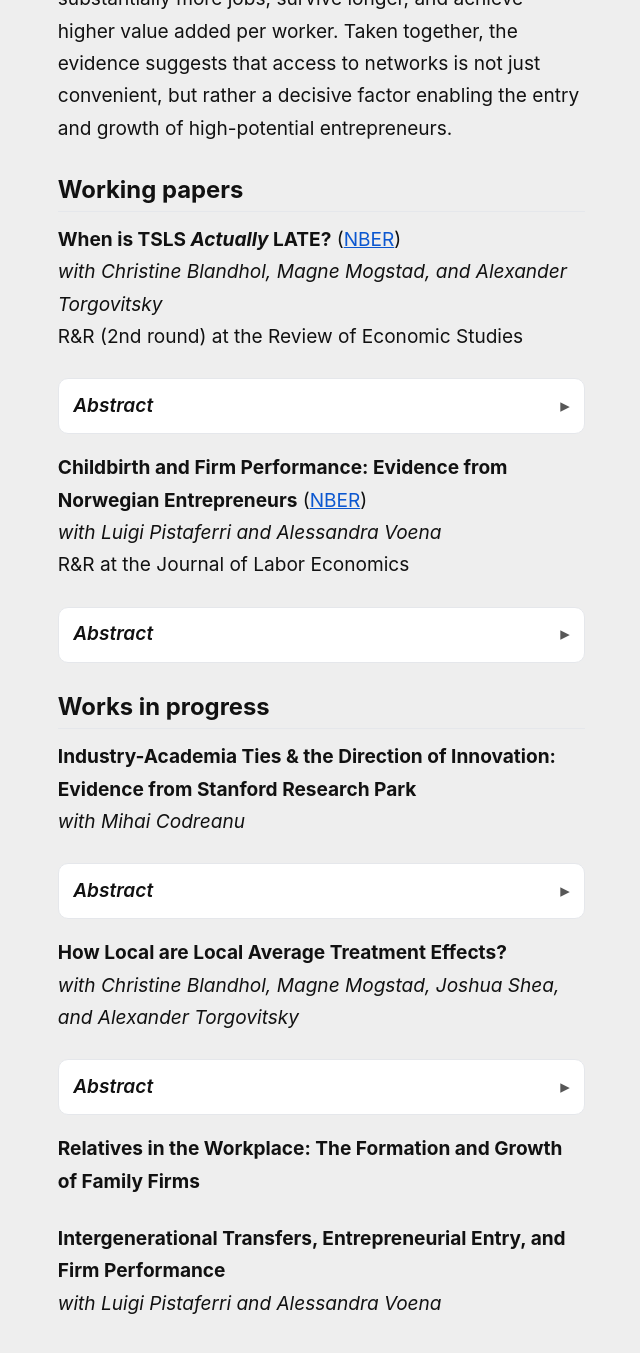
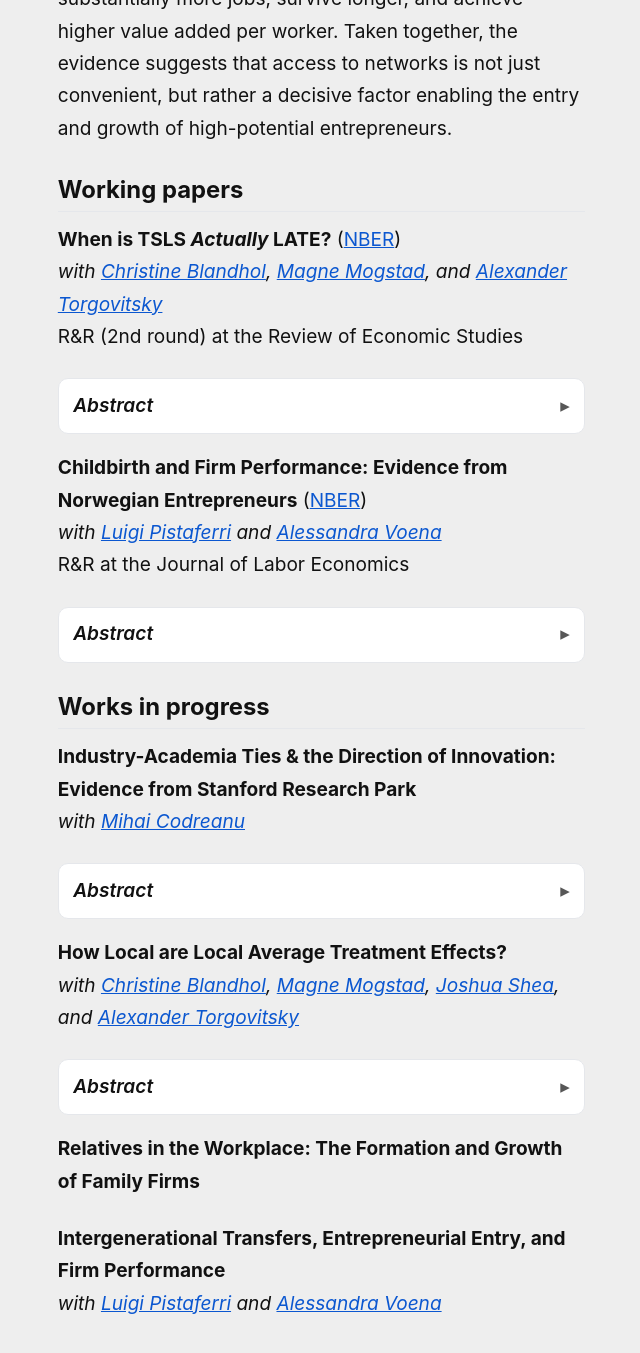
Before and after one commit to johnnybonney/johnnybonney.github.io, a Jekyll site: the page built from _pages/about.md, in a window 1280 px wide and 1400 px high, scrolled down 1308 px. Shown: the top 1353 px of the window, without its empty margins (430-1070 px from the left). Built offline with Jekyll 4.4.1, drawn with Linux system fonts in a browser that asks for light colours; a script that is not in the unit is left out; part of the change alters nothing that is shown.

Commit message:
Add links to coauthor websites

```diff
--- a/_pages/about.md
+++ b/_pages/about.md
@@ -42,7 +42,7 @@ Many entrepreneurs rely on their personal networks to hire their first employees
 ## Working papers
 
 **When is TSLS *Actually* LATE?** ([NBER](https://www.nber.org/papers/w29709))
-*with Christine Blandhol, Magne Mogstad, and Alexander Torgovitsky*
+*with [Christine Blandhol](https://sites.google.com/view/cblandhol), [Magne Mogstad](https://sites.google.com/site/magnemogstad/), and [Alexander Torgovitsky](https://a-torgovitsky.github.io)*
 R&R (2nd round) at the Review of Economic Studies
 
 <details>
@@ -51,7 +51,7 @@ R&R (2nd round) at the Review of Economic Studies
 </details>
 
 **Childbirth and Firm Performance: Evidence from Norwegian Entrepreneurs** ([NBER](https://www.nber.org/papers/w33448))
-*with Luigi Pistaferri and Alessandra Voena*
+*with [Luigi Pistaferri](https://sites.google.com/view/pistaferri/home) and [Alessandra Voena](https://avoena.people.stanford.edu)*
 R&R at the Journal of Labor Economics
 
 <details>
@@ -62,7 +62,7 @@ Using multiple administrative data sources from Norway, we examine how firm perf
 ## Works in progress
 
 **Industry-Academia Ties & the Direction of Innovation: Evidence from Stanford Research Park**
-*with Mihai Codreanu*
+*with [Mihai Codreanu](https://mihaicodreanu.github.io)*
 
 <details>
   <summary><em>Abstract</em></summary>
@@ -70,7 +70,7 @@ We analyze the effects of strengthening industry-academia ties on the amount and
 </details>
 
 **How Local are Local Average Treatment Effects?**
-*with Christine Blandhol, Magne Mogstad, Joshua Shea, and Alexander Torgovitsky*
+*with [Christine Blandhol](https://sites.google.com/view/cblandhol), [Magne Mogstad](https://sites.google.com/site/magnemogstad/), [Joshua Shea](https://jkcshea.github.io), and [Alexander Torgovitsky](https://a-torgovitsky.github.io)*
 
 <details>
   <summary><em>Abstract</em></summary>
@@ -80,4 +80,4 @@ Empirical researchers often use instrumental variables (IVs) to estimate a local
 **Relatives in the Workplace: The Formation and Growth of Family Firms**
 
 **Intergenerational Transfers, Entrepreneurial Entry, and Firm Performance**
-*with Luigi Pistaferri and Alessandra Voena*
+*with [Luigi Pistaferri](https://sites.google.com/view/pistaferri/home) and [Alessandra Voena](https://avoena.people.stanford.edu)*
```
